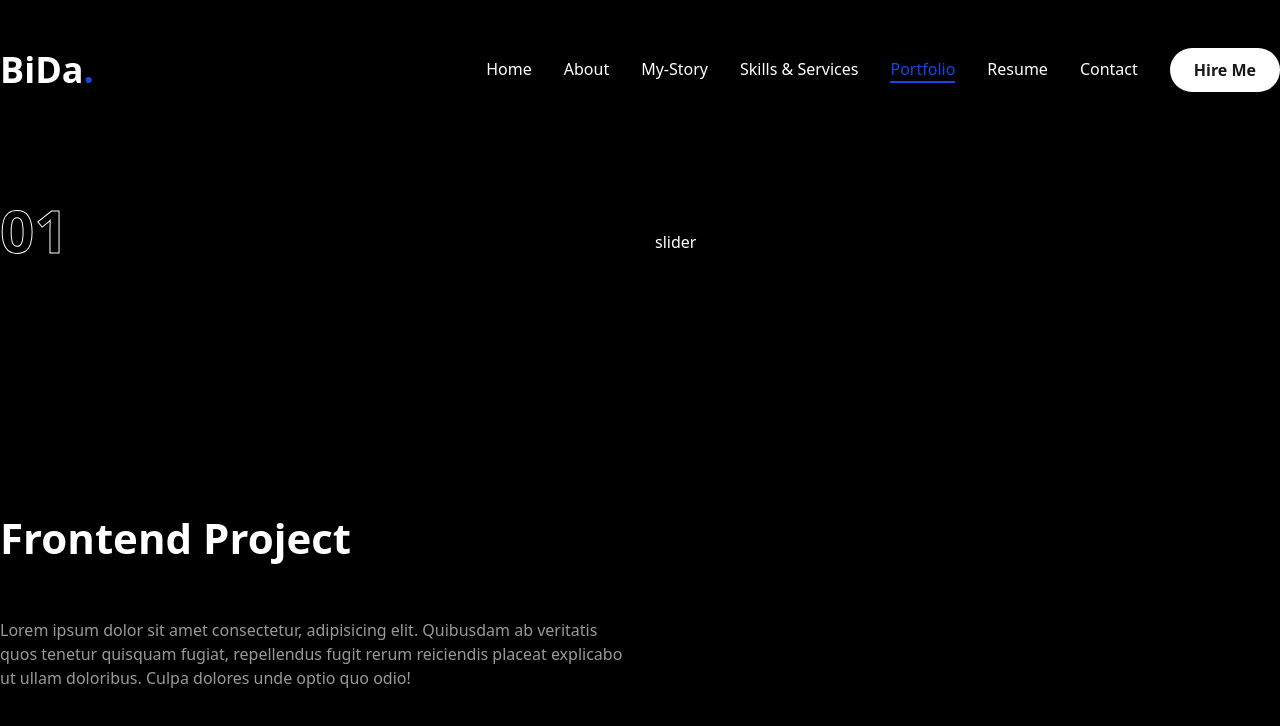
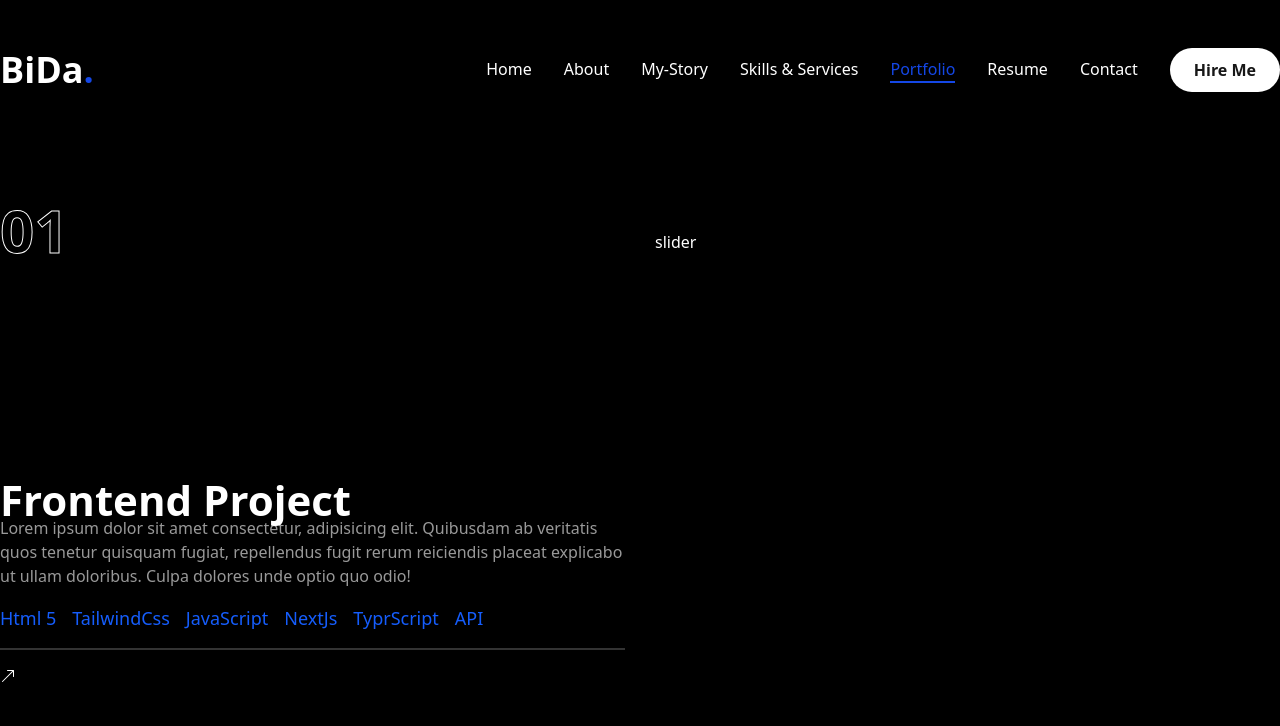
Before and after one commit to Bida3443/Bida-dev, a Next.js app: page /portfolio in a window 1280 px wide. Shown: the top 726 px of the page. Built offline with nearby package versions, Linux system fonts and the light colour scheme.

Commit message:
My Porfolio

```diff
--- a/app/portfolio/page.tsx
+++ b/app/portfolio/page.tsx
@@ -79,10 +79,34 @@ export default function Service ()  {
                         <div>
                             <div className="text-6xl leading-0 font-extrabold text-transparent text-outline ">{project.num}</div>
                         </div>
-                        <div className="space-y-20">
+                        <div className="space-y-4">
                             <h2 className="text-[42px] font-bold leading-0 text-white group-hover:text-blue-400 transition-all duration-500 gap-4 capitalize">{project.category}</h2>
 
                             <p className="text-white/60">{project.description}</p>
+
+                            {/* stack */}
+                            <ul className="flex gap-4">
+                                {project.stack.map((item,index)=>{
+                                    return <li key={index} className="text-lg text-blue-600">{item.name}</li>
+                                })}
+                            </ul>
+                            <div className="border border-white/20"></div>
+                            <Link href={project.live}>
+                                <TooltipProvider delayDuration={100} >
+                                    <Tooltip>
+                                        <TooltipTrigger>
+                                            <BsArrowUpRight>
+                                                <TooltipTrigger>
+                                                    <TooltipContent>
+                                                        <p>Live Project</p>
+                                                    </TooltipContent>
+                                                </TooltipTrigger>
+                                            </BsArrowUpRight>
+                                        </TooltipTrigger>
+                                    </Tooltip>
+
+                                </TooltipProvider>
+                            </Link>
                         </div>
                     </div>
                     <div className="w-full lg:w-[50%]">slider</div>
```
